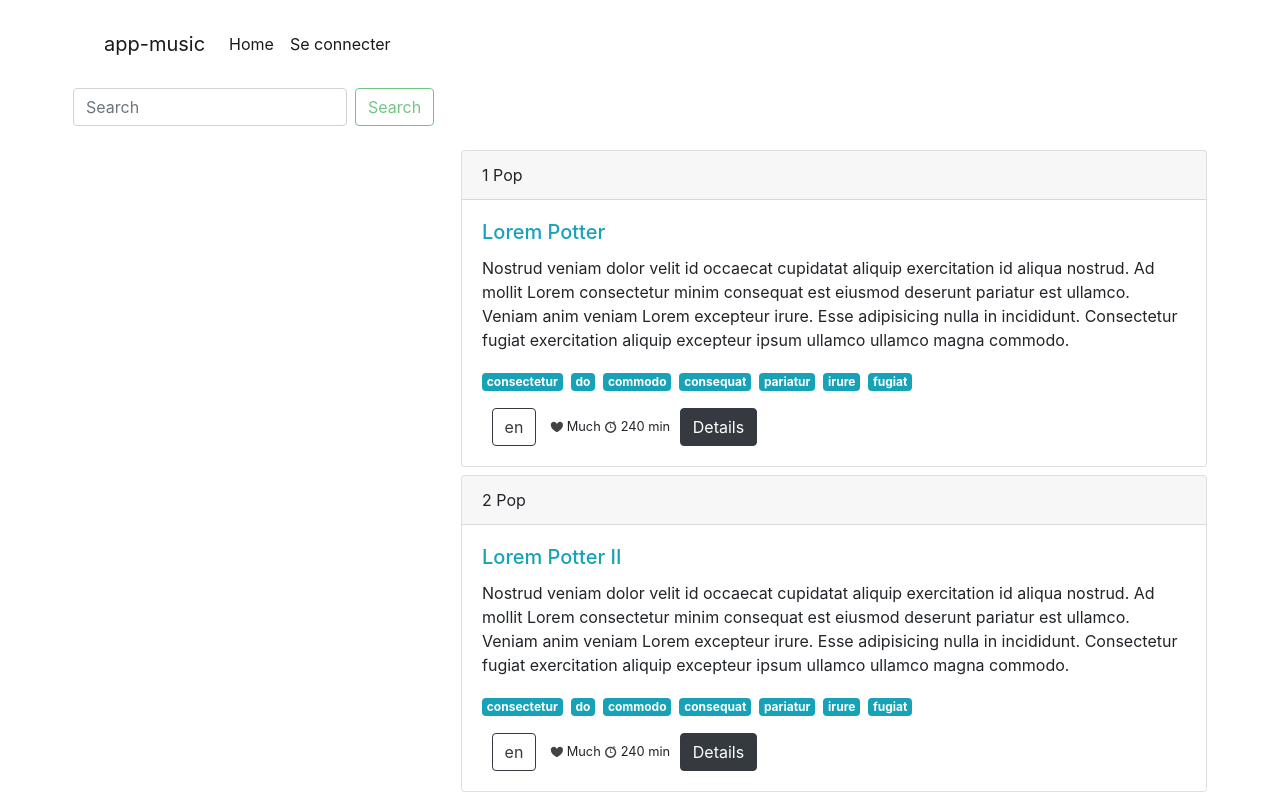
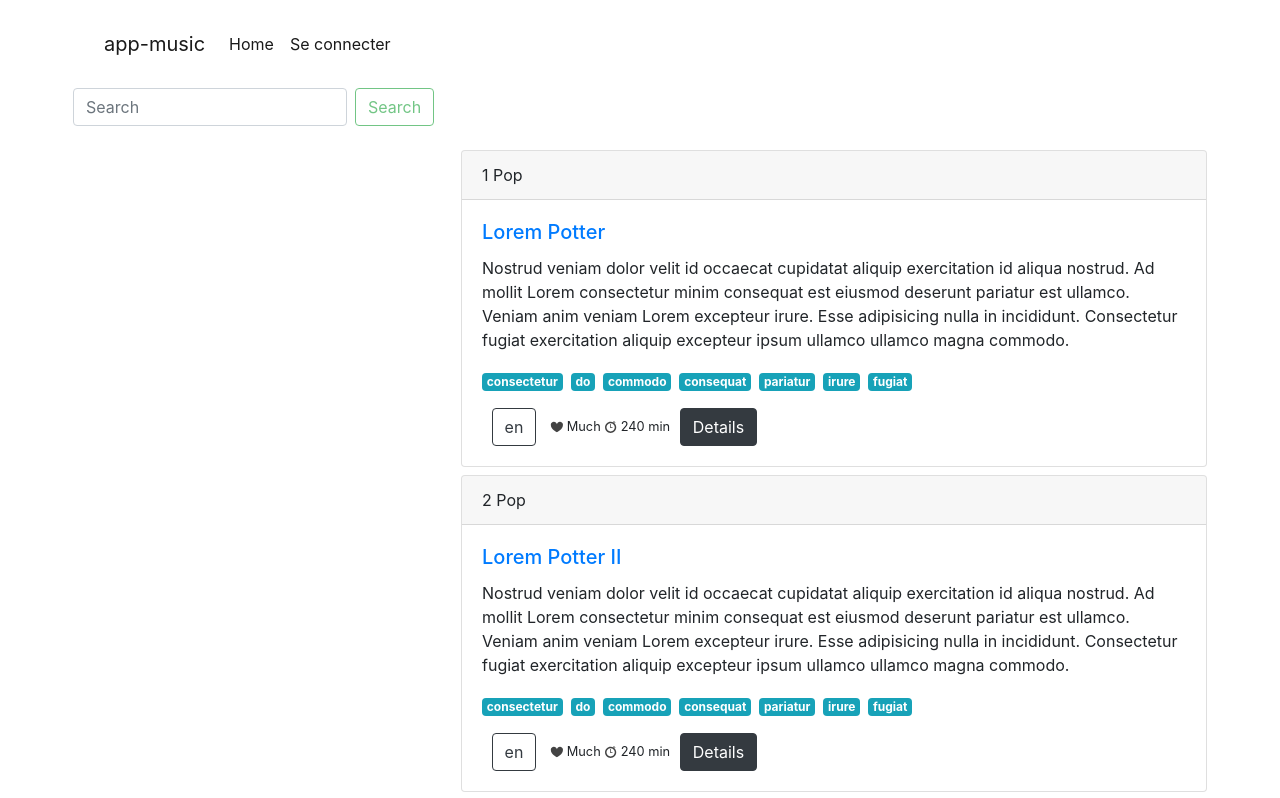
Before and after one commit to Antoine07/pro04_Angular, an Angular app in the folder app-music/: page / in a window 1280 px wide. Shown: the top 798 px of the page. Built offline with nearby package versions, Linux system fonts and the light colour scheme.

Commit message:
correction ex 20 chapitre 10

```diff
--- a/app-music/src/app/album.service.ts
+++ b/app-music/src/app/album.service.ts
@@ -40,13 +40,16 @@ export class AlbumService {
     return this.getAlbums().slice(start, end);
   }
 
-  search(word: string): Album[] {
+  search(word: string | null): Album[] {
+
+    if (word == null) return this.getAlbums();
+
     let albums = [];
 
     if (word.length > 3) {
 
-      this.getAlbums().forEach( album => {
-        if( album.title.includes(word) ) albums.push(album);
+      this.getAlbums().forEach(album => {
+        if (album.title.includes(word)) albums.push(album);
       });
     }
 
--- a/app-music/src/app/albums/albums.component.html
+++ b/app-music/src/app/albums/albums.component.html
@@ -1,4 +1,4 @@
-<app-search (searchAlbums)="searchParent($event)"></app-search>
+<app-search (searchAlbums)="searchParent($event)" (reload)="reloadParent($event)"></app-search>
 <div class="row content">
   <div class="col-sm-4 video">
     <app-album-details
@@ -14,7 +14,7 @@
         {{ index + 1 }} Pop <span *ngIf="album.status === 'on'">[play]</span>
       </div>
       <div class="card-body">
-        <h5 class="card-title"><a class="text-info" >{{album.title}}</a></h5>
+        <h5 [ngClass]="{'card-title': true, 'card-title-search': isSearch}"><a >{{album.title}}</a></h5>
         <p class="card-text">{{album.description}}</p>
         <!-- condition vérifiez si il y a des tags présent dans un album si ce n'est pas le cas la directive ne crée pas l'élément HTML dans le Component -->
         <ul *ngIf="album.tags" class="list-inline">
--- a/app-music/src/app/albums/albums.component.scss
+++ b/app-music/src/app/albums/albums.component.scss
@@ -0,0 +1,7 @@
+.card-title-search > a{
+    color: pink !important;
+}
+
+.card-title  > a {
+    color: #007bff;
+}
--- a/app-music/src/app/albums/albums.component.ts
+++ b/app-music/src/app/albums/albums.component.ts
@@ -10,13 +10,14 @@ import { AlbumService } from '../album.service';
 export class AlbumsComponent implements OnInit {
 
   albums: Album[] = [];
-  count : number;
+  count: number;
+  isSearch : boolean = false;
 
   selectedAlbum: Album;
   title: string = "Details des chansons d'un album...";
 
   // service on doit DI ~ préparation des services par Angular éventuellement dépend d'autre(s) service(s)
-  constructor(private aS : AlbumService) {
+  constructor(private aS: AlbumService) {
     console.log('constructor AlbumsComponent');
 
     console.log(this.aS.paginate(0, 2));
@@ -41,10 +42,18 @@ export class AlbumsComponent implements OnInit {
     this.aS.switchOn($event);
   }
 
-  searchParent($event : Album[]){
+  searchParent($event: Album[]) {
     this.albums = $event;
+    this.isSearch = true;
+  }
 
+  reloadParent($event: boolean) {
     console.log($event);
+    this.isSearch = false;
+
+    if ($event) {
+      this.albums = this.aS.getAlbums();
+    }
   }
 
 }
--- a/app-music/src/app/search/search.component.html
+++ b/app-music/src/app/search/search.component.html
@@ -4,12 +4,13 @@ class="form-inline my-2 my-lg-0"
 #formSearch="ngForm"
 >
   <input
+  [(ngModel)]="word"
+  required
   name="word"
-  ngModel
-  required
   class="form-control mr-sm-2"
   type="search"
   placeholder="Search"
+  (ngModelChange)="onChangeEmit($event)"
   >
   <button [disabled]="formSearch.invalid" class="btn btn-outline-success my-2 my-sm-0" type="submit">Search</button>
 </form>
--- a/app-music/src/app/search/search.component.ts
+++ b/app-music/src/app/search/search.component.ts
@@ -1,4 +1,4 @@
-import { Component, OnInit, Output, EventEmitter } from '@angular/core';
+import { Component, OnInit, Output, EventEmitter, AfterViewChecked, AfterViewInit } from '@angular/core';
 import { NgForm } from '@angular/forms';
 import { AlbumService } from '../album.service';
 import { Album } from '../albums';
@@ -11,6 +11,10 @@ import { Album } from '../albums';
 export class SearchComponent implements OnInit {
 
   @Output() searchAlbums: EventEmitter<Album[]> = new EventEmitter();
+  @Output() reload: EventEmitter<boolean> = new EventEmitter();
+
+  word: string = '';
+  isSumit: boolean = false;
 
   constructor(private aS: AlbumService) { }
 
@@ -18,15 +22,16 @@ export class SearchComponent implements OnInit {
   }
 
   onSubmit(form: NgForm) {
-    //console.log(form.value);
     const albums = this.aS.search(form.value['word']);
-
-
     if (albums) {
-
       this.searchAlbums.emit(albums);
-
+      this.isSumit = true;
     }
   }
 
+  onChangeEmit($event) {
+    if (this.word.length == 0 && this.isSumit)
+      this.reload.emit(true);
+  }
+
 }
```
